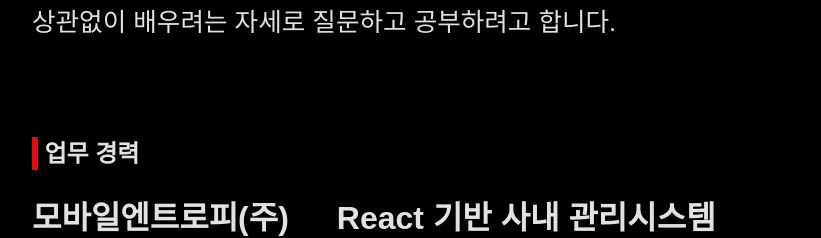
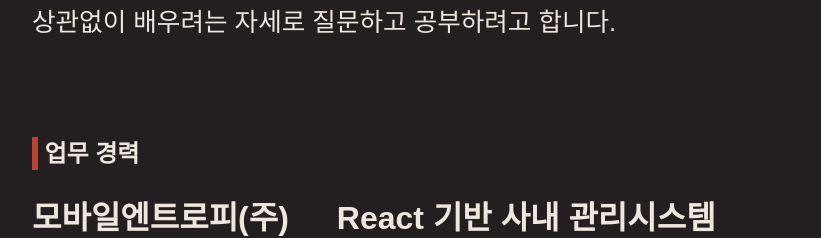
Before and after one commit to SongChangseok/react-resume, a React (Create React App) app: page / in a window 1280 px wide. Shown: the part 420-658 px from the top of the page, without its empty margins (200-1021 px from the left). Built offline with nearby package versions, Linux system fonts and the light colour scheme; a web font is replaced by a local one.

Commit message:
Feat: common.css 추가

```diff
--- /dev/null
+++ b/src/common.css
@@ -0,0 +1,55 @@
+/* :root {
+  --background: #1b1b1e;
+  --sub-background: #373f51;
+  --text: #d8dbe2;
+  --link: #a9bcd0;
+  --border: #58a4b0;
+  --sub-text: #f3dfa2;
+} */
+
+/* :root {
+  --background: #011627;
+  --sub-background: #0a2463;
+  --text: #fdfffc;
+  --link: #2ec4b6;
+  --border: #e71d36;
+  --sub-text: #ff9f1c;
+} */
+
+/* :root {
+  --background: #231f20;
+  --sub-background: #253237;
+  --text: #efe6dd;
+  --link: #f3dfa2;
+  --border: #bb4430;
+  --sub-text: #f3dfa2;
+  --dividing: #253237;
+} */
+
+/* :root {
+  --background: #02040f;
+  --sub-background: #002642;
+  --text: #e5dada;
+  --link: #e59500;
+  --border: #840032;
+  --sub-text: #e59500;
+} */
+
+/* :root {
+  --background: #252422;
+  --sub-background: #403d39;
+  --text: #fffcf2;
+  --link: #ccc5b9;
+  --border: #eb5e28;
+  --sub-text: #ccc5b9;
+} */
+
+:root {
+  --background: #231f20;
+  --sub-background: #2c2b28;
+  --text: #efe6dd;
+  --link: #7ebdc2;
+  --border: #bb4430;
+  --sub-text: #7ebdc2;
+  --dividing: #253237;
+}
--- a/src/components/otherExperience/OtherExperience.jsx
+++ b/src/components/otherExperience/OtherExperience.jsx
@@ -1,4 +1,3 @@
-import Period from "../period/Period";
 import OtherTitle from "./OtherTitle";
 import OtherDescription from "./otherDescriptions/OtherDescriptions";
 import Item from "../../layouts/item/Item";
--- a/src/index.css
+++ b/src/index.css
@@ -7,13 +7,13 @@ html {
   font-family: "Nanum Gothic Coding", sans-serif;
   word-break: keep-all;
   line-height: 1.4;
-  background-color: black;
-  color: #e2e2e2;
+  background-color: var(--background);
+  color: var(--text);
 }
 
 a,
 a:visited {
-  color: #247ba0;
+  color: var(--link);
 }
 
 @media screen and (max-width: 1024px) {
@@ -38,7 +38,7 @@ h2 {
   font-size: 1.5rem;
   margin: 0 0 0.6rem 0;
   padding-left: 0.4rem;
-  border-left: 6px solid #e50914;
+  border-left: 6px solid var(--border);
 }
 
 h3 {
--- a/src/index.js
+++ b/src/index.js
@@ -2,6 +2,7 @@ import React from "react";
 import ReactDOM from "react-dom/client";
 import App from "./App";
 import "./index.css";
+import "./common.css";
 
 const root = ReactDOM.createRoot(document.getElementById("root"));
 root.render(<App />);
--- a/src/layouts/flexItem/FlexItem.module.css
+++ b/src/layouts/flexItem/FlexItem.module.css
@@ -2,7 +2,7 @@
   display: flex;
   padding: 1rem 0;
   margin: 0 0 2rem 0;
-  border-bottom: 1px solid #1e1e1e;
+  border-bottom: 1px solid var(--dividing);
 }
 
 .flex_item > div {
--- a/src/layouts/footer/Footer.jsx
+++ b/src/layouts/footer/Footer.jsx
@@ -69,7 +69,7 @@ const Footer = () => {
                     display: "inline-block",
                     margin: "0 0.4rem 0 0.4rem",
                     fontWeight: "600",
-                    color: "#605f5e",
+                    color: "var(--sub-text)",
                     fontSize: "1.2rem",
                   }}
                 >
@@ -99,7 +99,7 @@ const Footer = () => {
                 style={{
                   fontSize: "1.2rem",
                   fontWeight: 600,
-                  color: "#605f5e",
+                  color: "var(--sub-text)",
                 }}
               >
                 <span>깃허브</span>
@@ -108,7 +108,7 @@ const Footer = () => {
                     display: "inline-block",
                     margin: "0 0.4rem 0 0.4rem",
                     fontWeight: "400",
-                    color: "#605f5e",
+                    color: "var(--sub-text)",
                     fontSize: "1rem",
                   }}
                 >
@@ -120,7 +120,7 @@ const Footer = () => {
                     display: "inline-block",
                     margin: "0 0.4rem 0 0.4rem",
                     fontWeight: "400",
-                    color: "#605f5e",
+                    color: "var(--sub-text)",
                     fontSize: "1rem",
                   }}
                 >
--- a/src/layouts/footer/Footer.module.css
+++ b/src/layouts/footer/Footer.module.css
@@ -1,5 +1,5 @@
 .footer {
-  background-color: #221f1f;
+  background-color: var(--sub-background);
 }
 
 .contact-list > li {
--- a/src/layouts/header/Header.jsx
+++ b/src/layouts/header/Header.jsx
@@ -1,4 +1,3 @@
-import { Outlet } from "react-router-dom";
 import classes from "./Header.module.css";
 
 const Header = () => {
--- a/src/layouts/item/Item.module.css
+++ b/src/layouts/item/Item.module.css
@@ -1,6 +1,6 @@
 .item {
   padding: 1rem 0;
-  border-bottom: 1px solid #1e1e1e;
+  border-bottom: 1px solid var(--dividing);
   margin: 0 0 2rem 0;
 }
 
```
